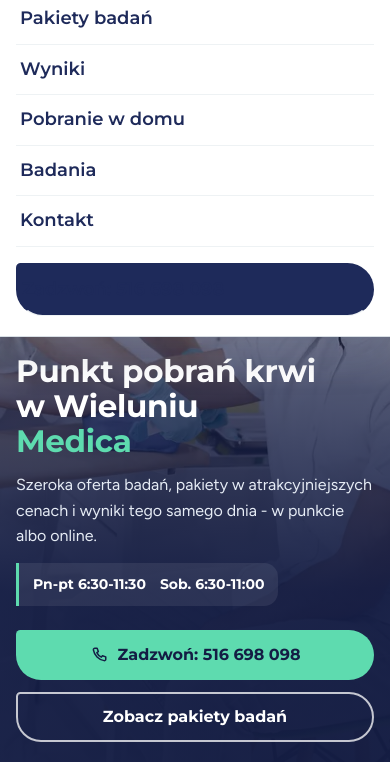
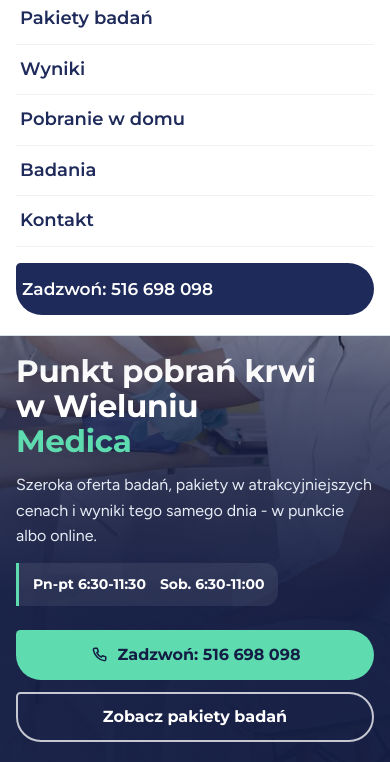
Before and after one commit to Disaster26/badaniamedica-koncepcja, a plain HTML site: page index.html in a window 390 px wide. Both pictures are taken after a click on the button "Otwórz menu". Shown: the part 82-844 px from the top of the page. Drawn offline with Linux system fonts and the light colour scheme.

Commit message:
Przycisk telefonu w menu mobilnym

```diff
--- a/index.html
+++ b/index.html
@@ -60,7 +60,7 @@ p{margin:0}
 .mmenu{position:fixed;inset:var(--hh) 0 auto 0;background:#fff;border-bottom:1px solid var(--linia);padding:8px 16px 20px;display:none;z-index:49;box-shadow:0 20px 40px rgba(20,29,68,.12)}
 .mmenu.otw{display:block}
 .mmenu a{display:block;padding:14px 4px;border-bottom:1px solid var(--szary);text-decoration:none;font:600 18px/1.2 Montserrat,sans-serif;color:var(--granat)}
-.mmenu .btn{margin-top:16px;width:100%}
+.mmenu .btn{margin-top:16px;width:100%;color:#fff;border-bottom:0;font-size:17px}
 @media (min-width:1100px){
   .menu{display:flex;gap:clamp(20px,2.2vw,40px)}
   .nag-tel{display:inline-flex}
```
